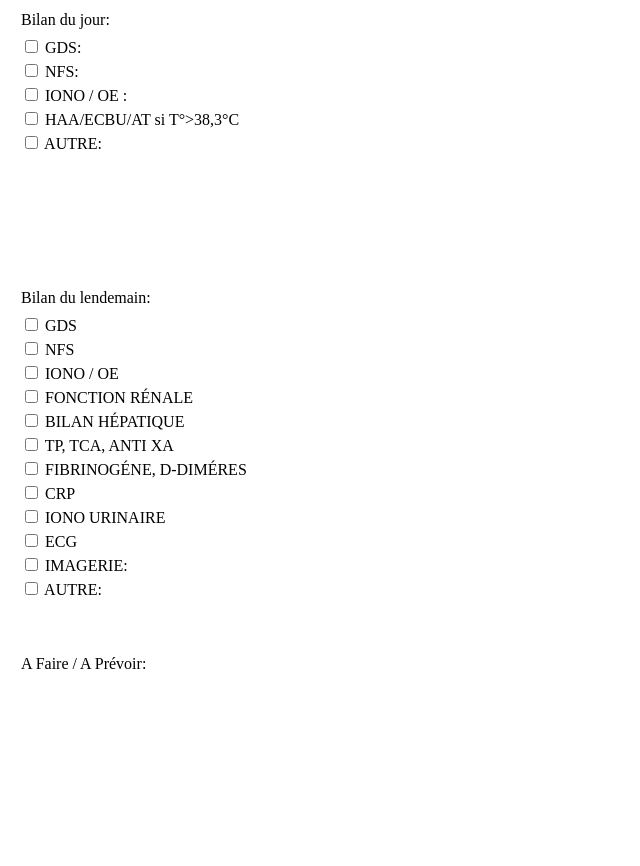
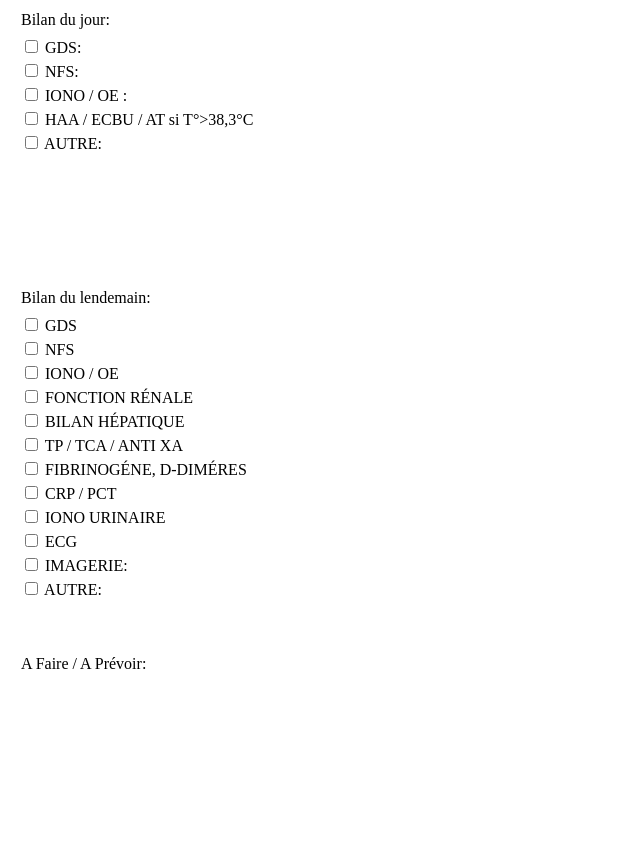
Before and after one commit to sebastienpro/ch-ales, a Flask app: template templates/right/rea-right.html in a window 1280 px wide. Shown: the whole page, without its empty margins (0-640 px from the left). Run offline with Flask 2, Linux system fonts and the light colour scheme; the template is opened without the code that fills it, so the values that code supplies are empty.

Commit message:
Update rea-right.html

```diff
--- a/templates/right/rea-right.html
+++ b/templates/right/rea-right.html
@@ -8,7 +8,7 @@
     <tr><td><input type="checkbox" class="checkbox__control"> GDS:</td></tr>
     <tr><td><input type="checkbox" class="checkbox__control"> NFS:</td></tr>
     <tr><td><input type="checkbox" class="checkbox__control"> IONO / OE :</td></tr>
-    <tr><td><input type="checkbox" class="checkbox__control"> HAA/ECBU/AT si T°>38,3°C</td></tr>
+    <tr><td><input type="checkbox" class="checkbox__control"> HAA / ECBU / AT si T°>38,3°C</td></tr>
     <tr><td><input type="checkbox" class="checkbox__control"> AUTRE:</td></tr>
     <tr style="height: 130px;"><td></td></tr>
     </tr>
@@ -23,9 +23,9 @@
     <tr><td><input type="checkbox" class="checkbox__control"> IONO / OE</td></tr>
     <tr><td><input type="checkbox" class="checkbox__control"> FONCTION RÉNALE</td></tr>
     <tr><td><input type="checkbox" class="checkbox__control"> BILAN HÉPATIQUE</td></tr>
-    <tr><td><input type="checkbox" class="checkbox__control"> TP, TCA, ANTI XA</td></tr>
+    <tr><td><input type="checkbox" class="checkbox__control"> TP / TCA / ANTI XA</td></tr>
     <tr><td><input type="checkbox" class="checkbox__control"> FIBRINOGÉNE, D-DIMÉRES</td></tr>
-    <tr><td><input type="checkbox" class="checkbox__control"> CRP</td></tr>
+    <tr><td><input type="checkbox" class="checkbox__control"> CRP / PCT</td></tr>
     <tr><td><input type="checkbox" class="checkbox__control"> IONO URINAIRE</td></tr>
     <tr><td><input type="checkbox" class="checkbox__control"> ECG</td></tr>
     <tr><td><input type="checkbox" class="checkbox__control"> IMAGERIE:</td></tr>
```
